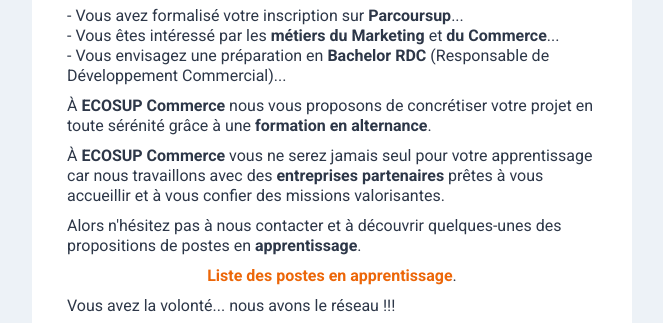
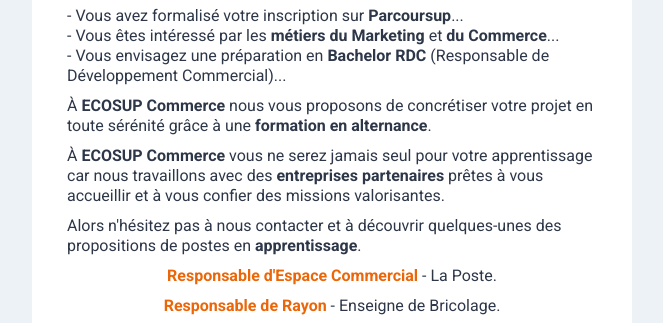
Before and after one commit to StraetenMax/042024_02Commerce-MJML, a website: page index.html in a window 1280 px wide. Shown: the part 454-777 px from the top of the page, without its empty margins (308-971 px from the left). Drawn offline with Linux system fonts and the light colour scheme.

Commit message:
ajout des postes à pourvoir

```diff
--- a/index.html
+++ b/index.html
@@ -228,7 +228,12 @@
                     </tr>
                     <tr>
                       <td align="center" style="font-size:0px;padding:10px 25px;padding-bottom:0;word-break:break-word;">
-                        <div style="font-family:Roboto, Arial, Helvetica, sans-serif;font-size:16px;font-weight:400;line-height:20px;text-align:center;color:#2D3748;"><strong style="color:#EC6608">Liste des postes en apprentissage</strong>.</div>
+                        <div style="font-family:Roboto, Arial, Helvetica, sans-serif;font-size:16px;font-weight:400;line-height:20px;text-align:center;color:#2D3748;"><strong style="color:#EC6608">Responsable d'Espace Commercial</strong> - La Poste.</div>
+                      </td>
+                    </tr>
+                    <tr>
+                      <td align="center" style="font-size:0px;padding:10px 25px;padding-bottom:0;word-break:break-word;">
+                        <div style="font-family:Roboto, Arial, Helvetica, sans-serif;font-size:16px;font-weight:400;line-height:20px;text-align:center;color:#2D3748;"><strong style="color:#EC6608">Responsable de Rayon</strong> - Enseigne de Bricolage.</div>
                       </td>
                     </tr>
                     <tr>
```
Also changed, not shown: 1 other file.
